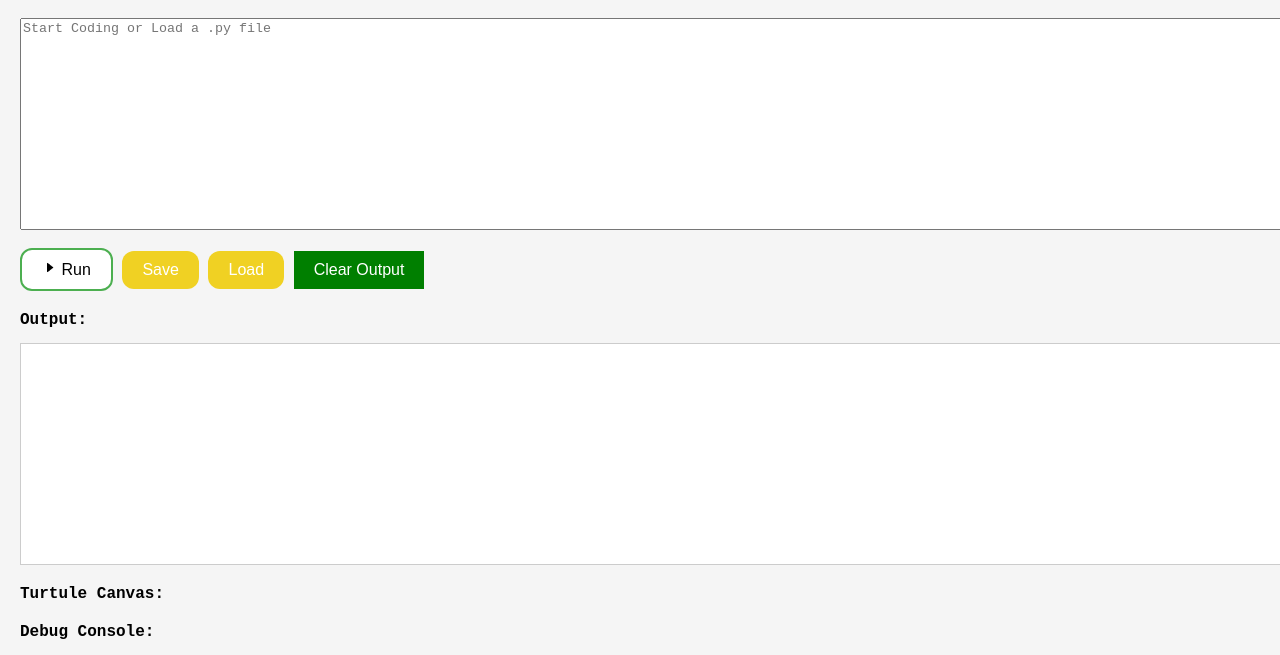
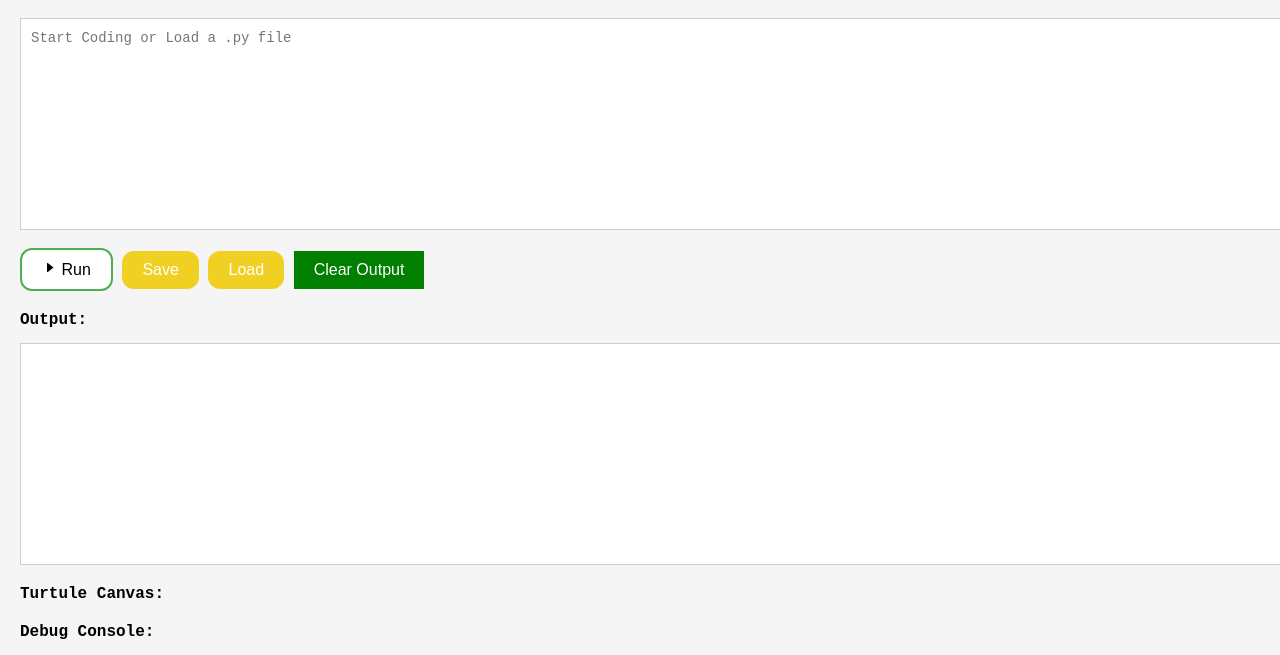
Before and after one commit to cooodeit/cooodeit.github.io, a plain HTML site: page py/index.html in a window 1280 px wide. Shown: the part 68-723 px from the top of the page. Drawn offline with nearby package versions, Linux system fonts and the light colour scheme.

Commit message:
Update index.html

```diff
--- a/py/index.html
+++ b/py/index.html
@@ -273,7 +273,7 @@ window.addEventListener('beforeunload', function(e) {
 
 <h1><img src="snakes_318-368381.jpg" width="35" height="35">  Cooode It Py</h1>
 <form>
-<textarea id="yourcode" spellcheck="false" style="height: 212px; width: 1872px;" placeholder="Start Coding or Load a .py file">
+<textarea id="yourcode" spellcheck="false" style="height: 212px; width: 1872px;" placeholder="Start Coding or Load a .py file" class="editor">
 </textarea><br/>
 <br/>
 <div id="savePopup" class="popup-container">
```
